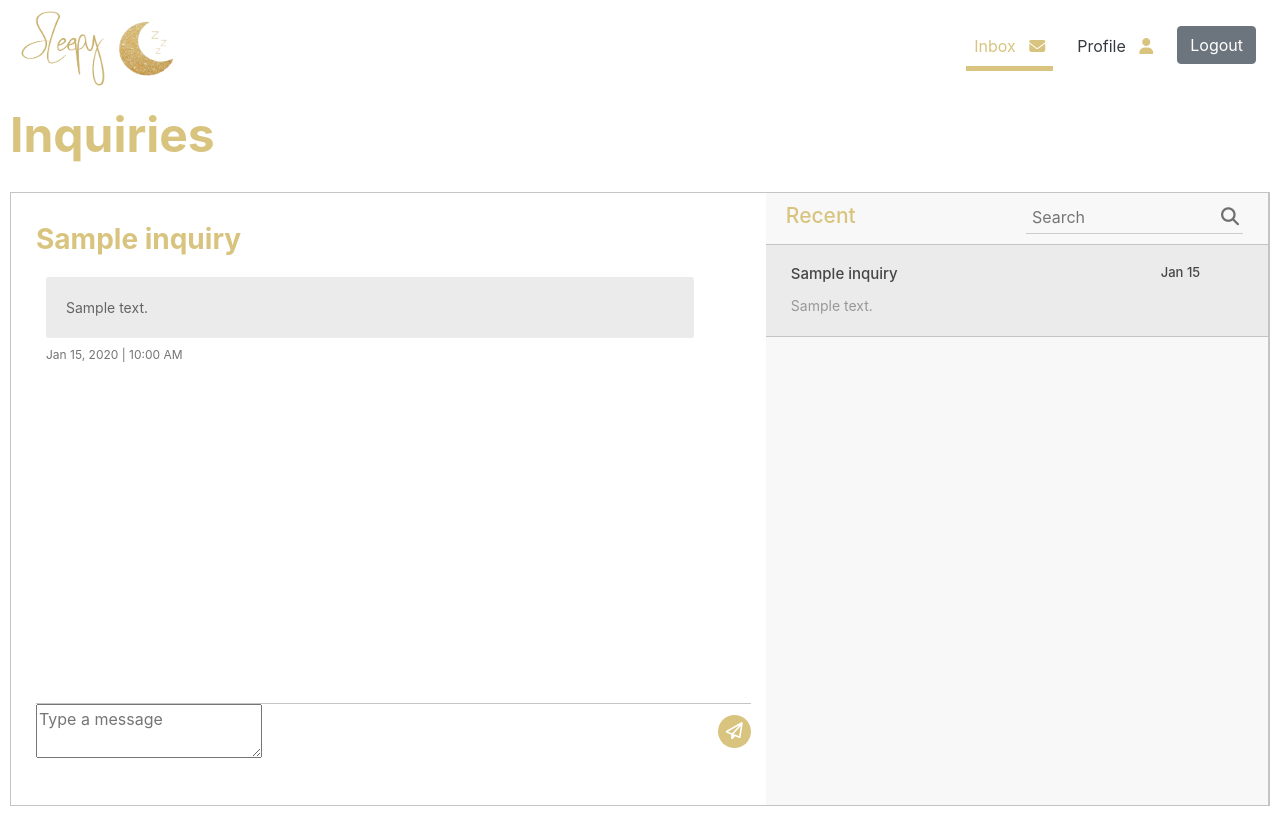
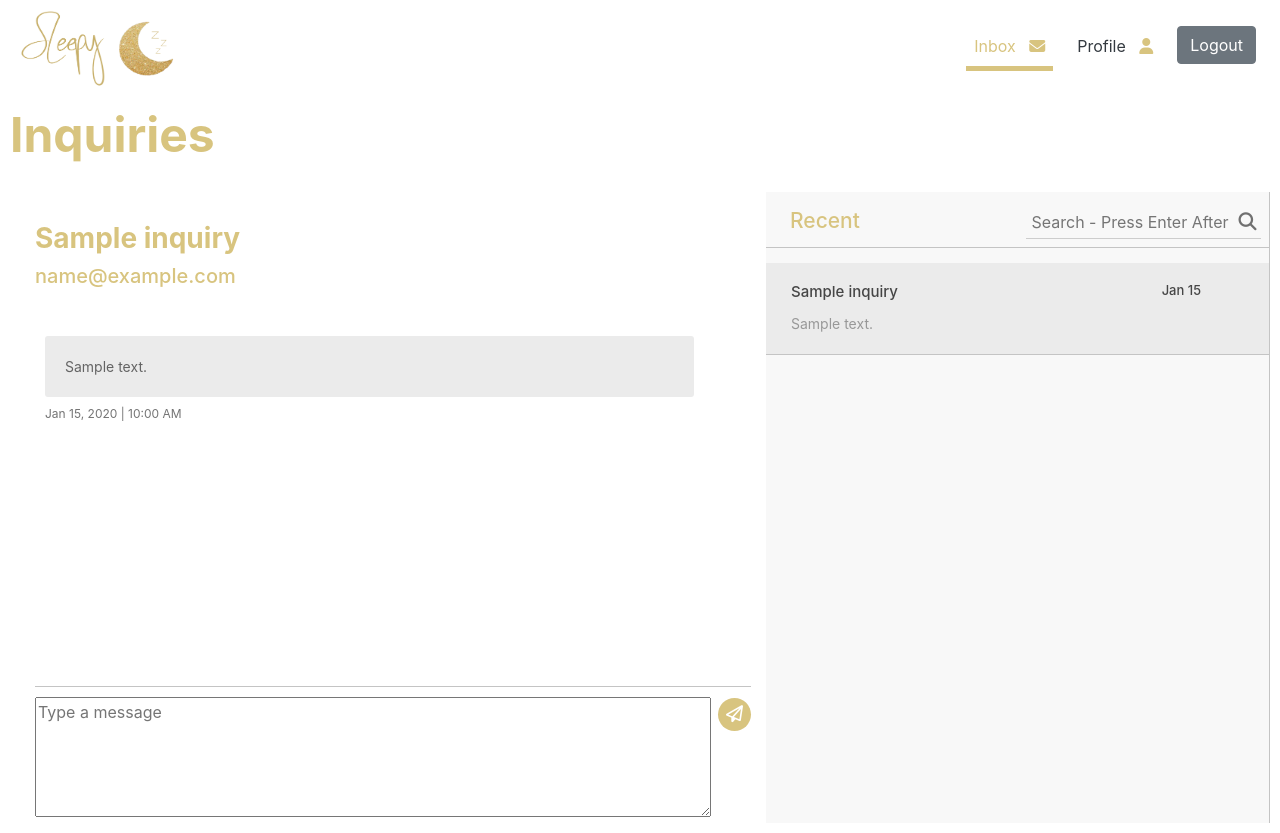
Before and after one commit to ielbusmente/php-project-4ITH, a PHP site: page /admin/inquiries.php?id=0&read=1 in a window 1280 px wide. Before the commit the page ends 806 px from the top, so only its background shows below. Run offline with PHP 8.4, Linux system fonts and the light colour scheme; the visitor is signed in with stand-in values (Sample User, id 1); tables that the repository leaves empty hold one stand-in row (values such as "Sample post"); some libraries are stand-ins or nearby versions.

Commit message:
added search for inquiries; initialized reply function for inquiries;

```diff
--- a/admin/inquiries.php
+++ b/admin/inquiries.php
@@ -6,10 +6,26 @@
     include 'php-templates/base.php';
     if (!isset($_GET['id']))
         $_GET['id'] = '';
+    //check if there is a search string
+    $searchStr = isset($_GET['search']) ? $_GET['search'] : '';
+    // echo "<script>alert(\"this is from php \" + \"" . (new DateTime($searchStr))->format('Y-m-d H:i:s') . "\")</script>";
+    //convert string to date
+    $searchStrToDate = '';
+    try {
+        $searchStrToDate = (new DateTime($searchStr))->format('Y-m-d');
+    } catch (Exception $e) {
+        $searchStrToDate = $searchStr;
+    }
     // load inquiries
+    include '../php-templates/dbconnect.php';
     // get inquiries from db
-    include '../php-templates/dbconnect.php';
-    $sql = "SELECT * FROM inquiry ORDER BY date DESC";
+    $sql = "SELECT * FROM inquiry WHERE
+        name LIKE '%$searchStr%' OR
+        email LIKE '%$searchStr%' OR
+        date LIKE '%$searchStrToDate%' OR
+        message LIKE '%$searchStr%'
+        ORDER BY date DESC";
+    // echo  $sql;
     $inquiriesArr = [];
     $result = $conn->query($sql);
     if ($result->num_rows > 0)
@@ -34,7 +50,7 @@
             );
         }
     }
-    //todo when clicked, update read value
+    //update read value
     if ($_GET['id'] !== '' && isset($_GET['read'])) {
         // check if it is read
         if (!$inquiriesObjArr[$_GET['id']]->isRead()) {
@@ -53,6 +69,29 @@
             // echo $inquiriesObjArr[$currInqIndex]->viewInquiryStr(date('Y-m-d H:i:s'));
         }
     }
+    if (isset($_POST['reply'])) {
+        $msg = $_POST['reply-msg'];
+        $theId = $_GET['id'];
+        // echo "<script>alert(\"Replied: " . $_POST['reply-msg'] . "\")</script>";
+        // echo $_POST['reply-msg'];
+        $_POST['reply'] = null;
+        $_POST['reply-msg'] = null;
+
+        // mail
+        //todo mail code
+        // update database
+        include '../php-templates/dbconnect.php';
+        $sqlUpdateReply = $inquiriesObjArr[$theId]->replyStr($msg);
+        $conn->query($sqlUpdateReply);
+        // echo $sqlUpdateReply;
+        $conn->close();
+
+        // echo $_GET['id'] . "<br/>";
+        // echo $inquiriesObjArr[$_GET['id']]->getName() . "<br/>";
+        // echo $inquiriesObjArr[$_GET['id']]->getSenderEmail() . "<br/>";
+
+        header("Location:inquiries.php?id=$theId&read=1");
+    }
     ?>
  <!DOCTYPE html>
  <html lang="en">
@@ -63,39 +102,24 @@
         include 'php-templates/private-head.php';
         ?>
      <title>Sleepy Inbox</title>
-     <script>
-         $(document).ready(function() {
-             //  $("#inboxChatId").on('beforeunload', function() {
-             //      $("#inboxChatId").scrollTop(0);
-             //      //   $("#inboxChatId").click(function() {
-             //      //       alert('fuckl');
-             //      //   });
-             //  });
-             //  alert("alert")
 
-             //  $("#inboxChatId").on("scroll", function() {
-             //      $("span").html($("#inboxChatId")[0].scrollTop);
-             //  });
-
-         })
-     </script>
  </head>
 
  <body>
-     <?php
-        include 'php-templates/nav.php'
-        ?>
+     <?php include 'php-templates/nav.php' ?>
      <h1 class="title">Inquiries</h1>
      <div class="messaging ">
-         <div class="inbox_msg">
          <div class="mesgs">
              <div class="msg_history">
                  <?php $userIndex = $_GET['id'];
 
                     if ($userIndex != '') { ?>
-                         <h3 class="inq-name"><?php
-                                                // print_r($inquiriesArr);
-                                                echo ($inquiriesObjArr[$userIndex]->getName());  ?></h3>
+                     <h3 class="inq-name">
+                         <b><?php echo ($inquiriesObjArr[$userIndex]->getName());  ?></b>
+                     </h3>
+                     <h5 class="inq-name mb-5">
+                         <?php echo ($inquiriesObjArr[$userIndex]->getSenderEmail());  ?>
+                     </h5>
                      <div class="incoming_msg">
                          <div class="received_msg">
                              <div class="received_withd_msg">
@@ -107,27 +131,28 @@
                  <?php } ?>
              </div>
              <div class="type_msg">
-                     <div class="input_msg_write">
-                         <textarea class="write_msg" placeholder="Type a message"></textarea>
-                         <button class="msg_send_btn" type="button"><i class="fa fa-paper-plane-o" aria-hidden="true"></i></button>
-                     </div>
+                 <form class="input_msg_write" method="post">
+                     <textarea class="write_msg" placeholder="Type a message" name="reply-msg"></textarea>
+                     <button class="msg_send_btn" type="submit" title="Reply" name="reply"><i class="fa fa-paper-plane-o" aria-hidden="true"></i></button>
+                 </form>
              </div>
          </div>
          <div class="inbox_people">
-                 <div class="headind_srch">
-                     <div class="recent_heading">
+             <div class="headind_srch row p-0 m-0">
+                 <div class="recent_heading col-md-6 py-2 px-4">
                      <h4>Recent</h4>
                  </div>
-                     <div class="srch_bar">
-                         <div class="stylish-input-group">
-                             <input type="text" class="search-bar" placeholder="Search">
+                 <div class="srch_bar col-md-6 p-2" title="Press Enter After Typing">
+                     <form method="GET">
+                         <input type="search" class="search-bar" placeholder="Search - Press Enter After Typing" name='search' value='<?php echo $searchStr ?>'>
                          <span class="input-group-addon">
-                                 <button type="button"> <i class="fa fa-search" aria-hidden="true"></i> </button>
+                             <!-- type="submit" name='search-box'  -->
+                             <button id="search-btn"> <i class="fa fa-search" aria-hidden="true"></i> </button>
                          </span>
+                     </form>
                  </div>
              </div>
-                 </div>
-                 <div class="inbox_chat" id="inboxChatId">
+             <div class="inbox_chat" id="inbox">
                  <?php
                     // $inqCount = count($inquiriesArr);
                     if ($inqCount > 0) {
@@ -157,7 +182,41 @@
                  <script>
                      //  alert('Try')
                  </script>
-                 </div>
+                 <!-- js to save scroll position of the inbox_chat  -->
+                 <script>
+                     const inbox = document.getElementById('inbox')
+                     document.addEventListener("DOMContentLoaded", function(event) {
+                         var scrollpos = localStorage.getItem('scrollpos');
+                         if (scrollpos) inbox.scrollTo(0, scrollpos);
+                     });
+                     window.onbeforeunload = function(e) {
+                         localStorage.setItem('scrollpos', inbox.scrollTop);
+                     };
+                     //  const searchButton = document.getElementById('search-btn')
+                     //  searchButton.addEventListener('click', (e) => {
+                     //      e.preventDefault()
+                     //  })
+                     //  const searchBox = document.getElementById('search-box')
+
+                     //  searchBox.addEventListener('keyup', (e) => {
+                     //      alert('wiw')
+                     //  })
+
+                     /* $(document).ready(function() {
+                          //  $("#inboxChatId").on('beforeunload', function() {
+                          //      $("#inboxChatId").scrollTop(0);
+                          //      //   $("#inboxChatId").click(function() {
+                          //      //       alert('fuckl');
+                          //      //   });
+                          //  });
+                          //  alert("alert")
+
+                          //  $("#inboxChatId").on("scroll", function() {
+                          //      $("span").html($("#inboxChatId")[0].scrollTop);
+                          //  });
+
+                      })*/
+                 </script>
              </div>
          </div>
      </div>
--- a/css/admin-css.php
+++ b/css/admin-css.php
@@ -6,6 +6,7 @@
     min-height: 100vh;
     display: flex;
     flex-direction: column;
+    overflow-wrap: break-word;
   }
 
   img {
@@ -15,36 +16,21 @@
   .inbox_people {
     background: #f8f8f8 none repeat scroll 0 0;
     float: right;
-    overflow: hidden;
-    width: 40%;
+    overflow: auto;
     border-right: 1px solid #c4c4c4;
-  }
-
-  .inbox_msg {
-    border: 1px solid #c4c4c4;
-    clear: both;
-    overflow: hidden;
     flex-grow: 1;
+    display: flex;
+    flex-direction: column;
+    flex-wrap: wrap;
+    justify-content: space-around;
   }
 
   .top_spac {
     margin: 20px 0 0;
   }
 
-  .recent_heading {
-    float: left;
-    width: 40%;
-  }
-
-  .srch_bar {
-    display: inline-block;
-    text-align: right;
-    width: 60%;
-  }
-
   .headind_srch {
-    padding: 10px 29px 10px 20px;
-    overflow: hidden;
+    width: 100%;
     border-bottom: 1px solid #c4c4c4;
   }
 
@@ -57,8 +43,8 @@
   .srch_bar input {
     border: 1px solid #cdcdcd;
     border-width: 0 0 1px 0;
-    width: 80%;
-    padding: 2px 0 4px 6px;
+    width: 100%;
+    padding: 2px 25px 4px 6px;
     background: none;
   }
 
@@ -129,8 +115,7 @@
   }
 
   .inbox_chat {
-    /* height: 550px; */
-    height: 70vh;
+    height: 69vh;
     overflow-y: scroll;
   }
 
@@ -140,8 +125,6 @@
 
   .inq-name {
     color: #d8c47f;
-    margin-bottom: 20px;
-    font-weight: bold;
   }
 
   .incoming_msg_img {
@@ -180,8 +163,15 @@
   .mesgs {
     float: left;
     padding: 30px 15px 0 25px;
+    min-width: 60%;
+    max-width: 60%;
     width: 60%;
-    height: 100%;
+    display: flex;
+    flex-direction: column;
+    flex-wrap: wrap;
+    justify-content: end;
+    flex-grow: 1;
+    overflow: auto;
   }
 
   .sent_msg p {
@@ -192,6 +182,11 @@
     color: #fff;
     padding: 5px 10px 5px 12px;
     width: 100%;
+  }
+
+  .write_msg {
+    width: calc(100% - 40px);
+    height: 15vh;
   }
 
   .outgoing_msg {
@@ -216,6 +211,7 @@
   .type_msg {
     border-top: 1px solid #c4c4c4;
     position: relative;
+    padding-top: 10px;
   }
 
   .msg_send_btn {
@@ -237,12 +233,14 @@
     width: 100%;
     flex-grow: 1;
     display: flex;
-    flex-direction: column;
+    flex-direction: row;
+    align-items: stretch;
   }
 
   .msg_history {
-    height: 60vh;
+    height: 58vh;
     overflow-y: auto;
+    padding-bottom: 20px;
   }
 
   .title {
@@ -264,7 +262,6 @@
 
   a.nav-link:hover {
     border-bottom: #d8c47f solid 5px;
-    /* transition: 1s ease-in; */
   }
 
   .update-btn {
--- a/php-templates/classes/Inquiry.php
+++ b/php-templates/classes/Inquiry.php
@@ -43,6 +43,17 @@ class Inquiry extends DBInstance
         $conn->close();
         return $sql;
     }
+    public function replyStr($msg)  //called from inquiries.php
+    {
+        include '../php-templates/dbconnect.php';
+        $msgAppendedReply = $this->message . "\n\nReplied:\n$msg";
+        $repliedMessage = mysqli_real_escape_string($conn, $msgAppendedReply);
+        $sql = "UPDATE `sleepydb`.`inquiry` SET `date` = '" .
+            $this->date . "', message = '$repliedMessage' WHERE `inquiry`.id=" .
+            mysqli_real_escape_string($conn, $this->id) . "";
+        $conn->close();
+        return $sql;
+    }
     // public function viewInquiry($date) {
     //     $this->read = [true,$date];
     // }
@@ -59,9 +70,13 @@ class Inquiry extends DBInstance
     {
         return htmlentities($this->name);
     }
+    public function getSenderEmail()
+    {
+        return htmlentities($this->senderEmail);
+    }
     public function getMsg()
     {
-        return htmlentities($this->message);
+        return nl2br(htmlentities($this->message));
     }
     public function getMonthDate()
     {
--- a/sql/sleepydb.sql
+++ b/sql/sleepydb.sql
@@ -7,7 +7,7 @@ CREATE TABLE `sleepydb`.`inquiry` (
     `email` VARCHAR(255) NOT NULL ,
     `date` TIMESTAMP NOT NULL DEFAULT CURRENT_TIMESTAMP,
     `name` VARCHAR(255) NOT NULL ,
-    `message` VARCHAR(1000) NOT NULL ,
+    `message` VARCHAR(5000) NOT NULL ,
     `readBool` BOOLEAN NOT NULL DEFAULT FALSE ,
     `readDate` TIMESTAMP NULL DEFAULT NULL ,
     PRIMARY KEY (`id`));
```
Lines whose indentation alone changed are shown as unchanged.
